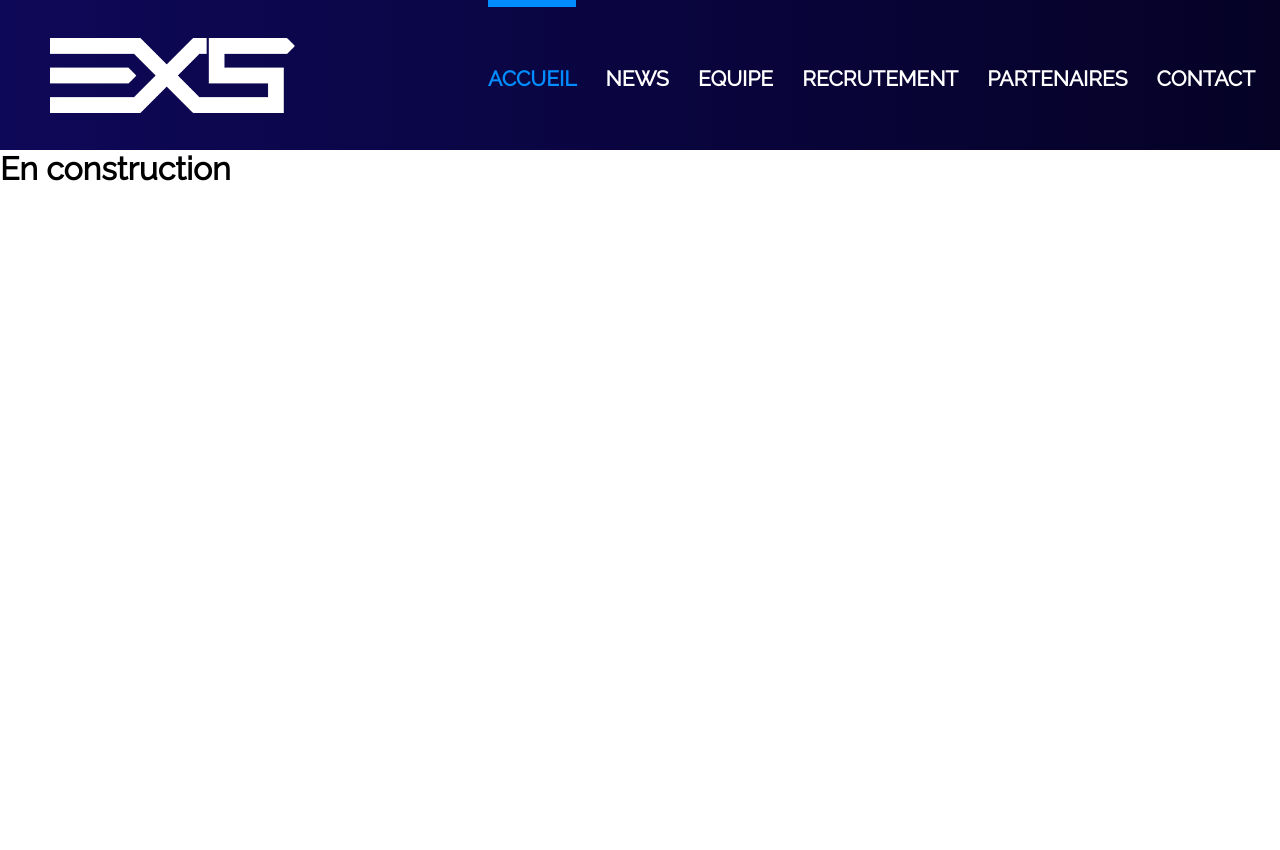
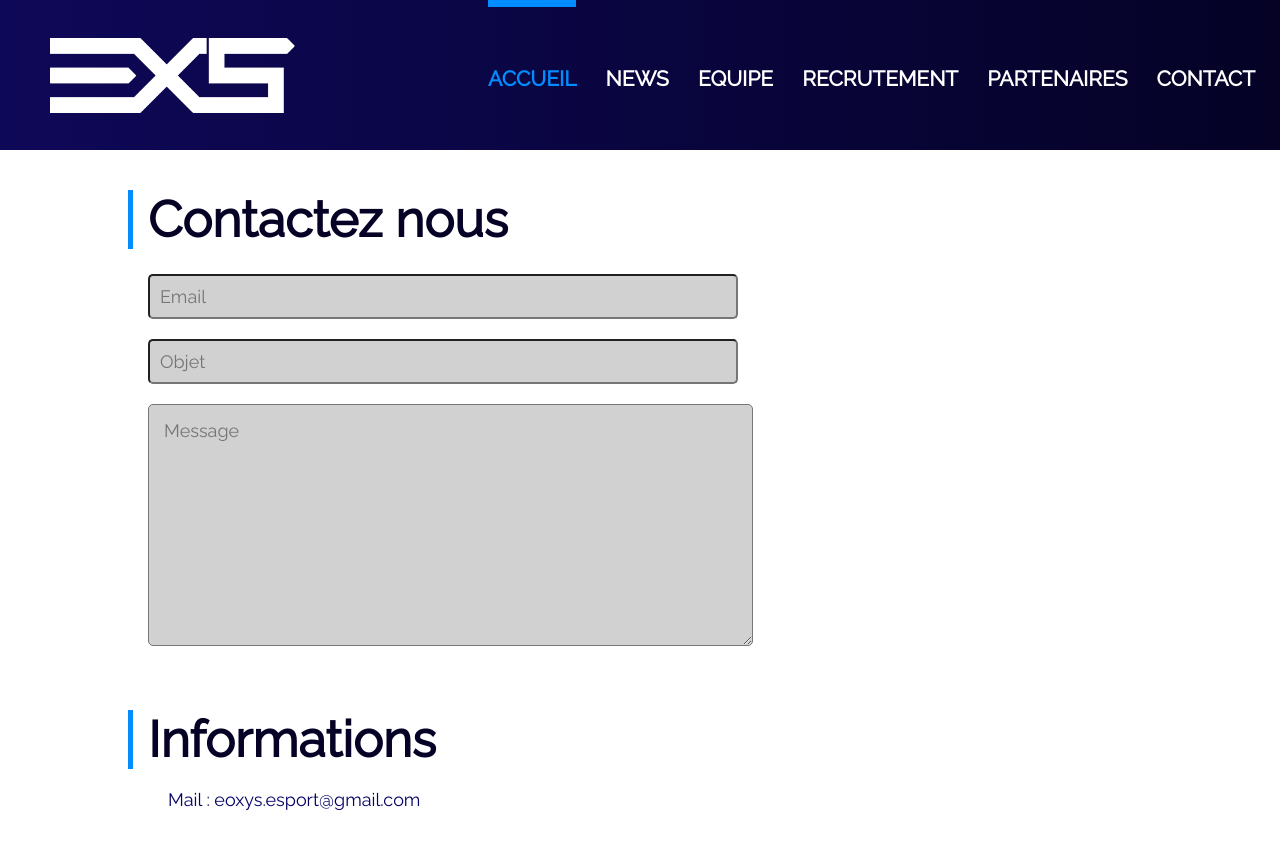
Before and after one commit to MydroX/Eoxys_Esport, a PHP site: page /view/frontend/contact.php in a window 1280 px wide. Before the commit the page ends 181 px from the top, so only its background shows below. Run offline with PHP 8.4, Linux system fonts and the light colour scheme; data that the repository does not hold is empty.

Commit message:
Deplacement du boutton 'Menu' + Création formulaire contact

```diff
--- /dev/null
+++ b/public/css/contact.css
@@ -0,0 +1,62 @@
+body {
+    color: #050226;
+}
+
+h1 {
+    border-left: 5px solid #018dff;
+    padding-left: 15px;
+    font-size: 50px;
+}
+
+.wrapper {
+    margin: 40px 10%;
+}
+
+@media screen and (min-width: 1400px) {
+    .left {
+        float: left;
+    }
+
+    .right {
+        float: right;
+        text-align: left;
+        width: 40%;
+    }
+}
+
+@media screen and (max-width: 1400px) {
+    .right {
+        text-align: left;
+        width: 100%;
+        margin-top: 50px;
+    }
+}
+
+
+
+.right p {
+    font-size: 18px;
+    color: #050266;
+    margin: 20px 40px;
+}
+
+form {
+    margin-top: 15px
+}
+
+input {
+    padding: 10px;
+    margin: 10px 20px;
+    border-radius: 5px;
+    background: #d1d1d1;
+    font-size: 18px;
+    width: 566px;
+}
+
+textarea {
+    padding: 15px;
+    margin: 10px 20px;
+    border-radius: 5px;
+    background: #d1d1d1;
+    font-size: 18px;
+}
--- a/public/css/style.css
+++ b/public/css/style.css
@@ -82,6 +82,7 @@ a:hover {
         min-width: 160px;
         box-shadow: 0px 8px 16px 0px rbga(0,0,0,0.2);
         z-index: 1;
+        right: 0px;
     }
 
     .dropdown-content a {
--- a/view/frontend/contact.php
+++ b/view/frontend/contact.php
@@ -1,8 +1,22 @@
 <?php $title = 'Eoxys Esport - Contact'; ?>
+<?php $css = 'contact.css'; ?>
 
 <?php ob_start(); ?>
 
-<h1>En construction</h1>
+<section class="wrapper">
+    <div class="left">
+        <h1>Contactez nous</h1>
+        <form method="post" action="?here=email-reception">
+            <input type="email" name="email" placeholder="Email" required/><br />
+            <input type="text" name="object" placeholder="Objet" required/><br />
+            <textarea placeholder="Message" name="message" cols="60" rows="10" required/></textarea>
+        </form>
+    </div>
+    <div class="right">
+        <h1>Informations</h1>
+        <p>Mail : eoxys.esport@gmail.com</p>
+    </div>
+</section>
 
 <?php $content = ob_get_clean(); ?>
 <?php require('template.php'); ?>
```
